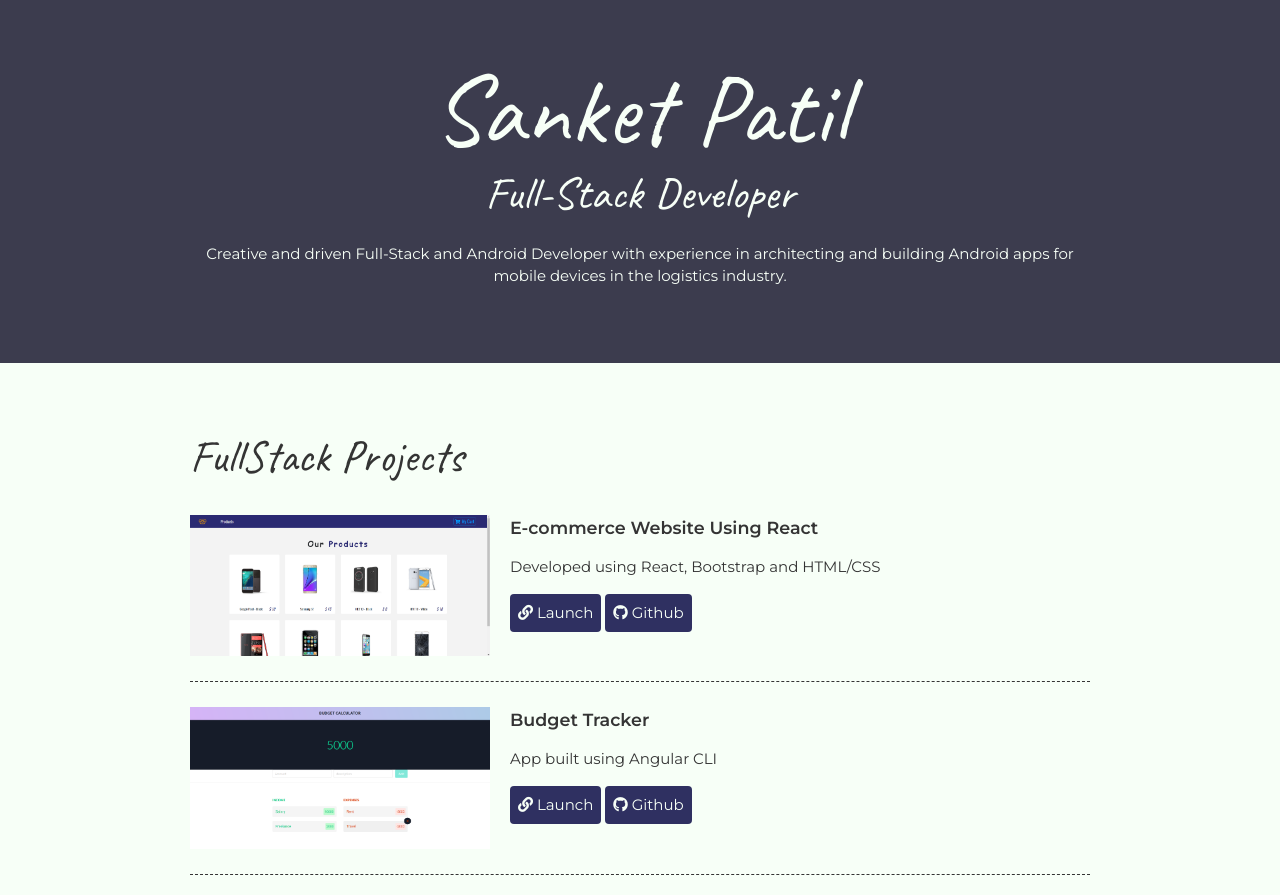
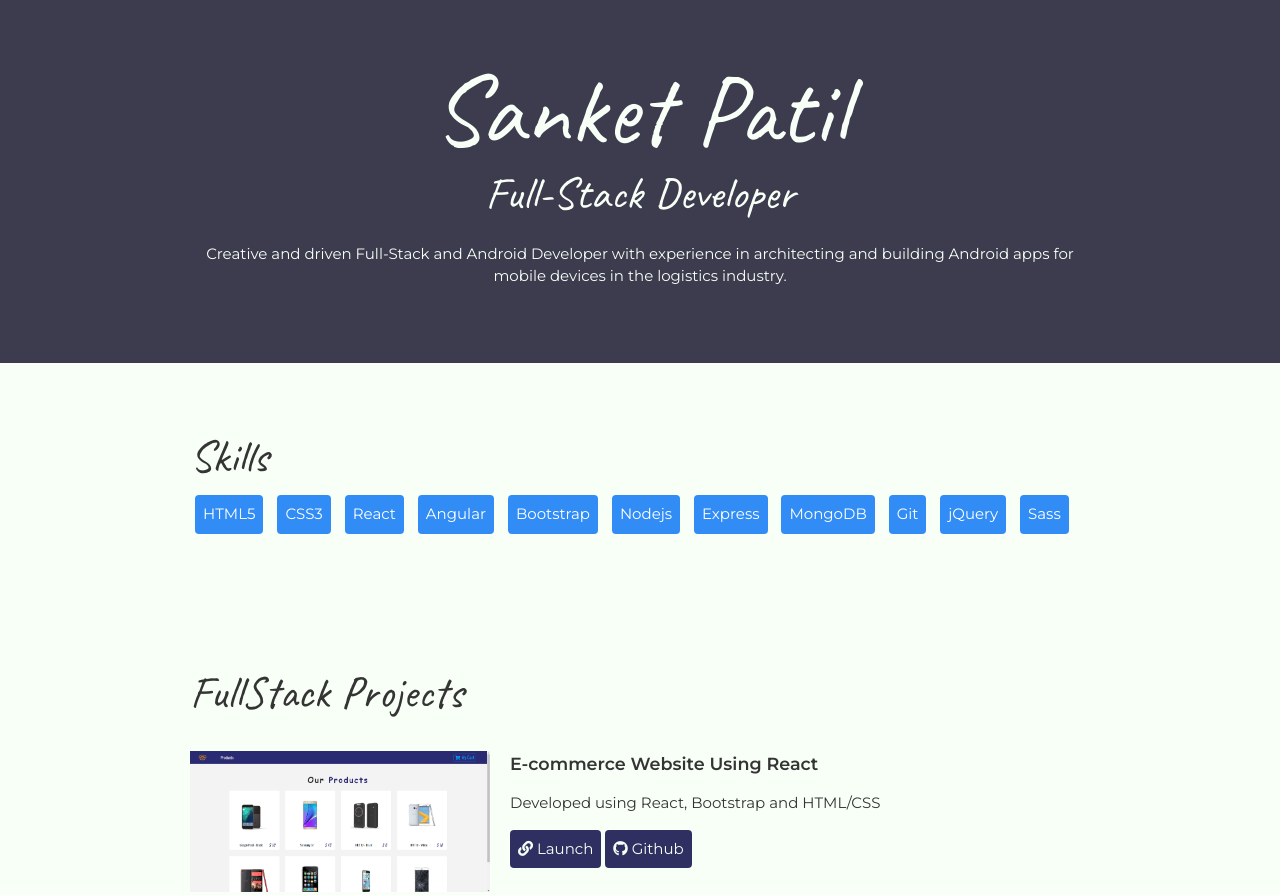
Before and after one commit to sannp/Portfolio-V1, a plain HTML site: page public/index.html in a window 1280 px wide. Shown: the top 895 px of the page. Drawn offline with Linux system fonts and the light colour scheme.

Commit message:
Added Skills

```diff
--- a/public/css/styles.css
+++ b/public/css/style.scss
@@ -69,7 +69,24 @@ h3 {
 .divider > section:last-of-type {
   border-bottom: none;
 }
+/* Skills
+------------------------------------*/
+.skills {
+  background: #F7FFF7;
 
+  a {
+    color: #fff;
+    background: rgb(49, 140, 245);
+    text-decoration: none;
+    padding: 8px;
+    margin: 5px;
+    border-radius: 4px;
+    display: inline-block;
+  }
+  a:hover {
+    background: lighten( rgb(49, 140, 245), 20);
+  }
+}
 
 /* Profile
 ------------------------------------*/
@@ -83,20 +100,23 @@ header {
 ------------------------------------*/
 .projects {
   background: #F7FFF7;
-}
-.projects a {
+
+  a {
     color: #2F3061;
   }
-.projects .btn {
+  .btn {
     color: #F7FFF7;
     background: #2F3061;
     text-decoration: none;
     padding: 8px;
     border-radius: 4px;
     display: inline-block;
+    transition: all 0.2s;
   }
-.projects .btn:hover {
+  .btn:hover {
+    transform: scale(1.1);
     background: rgba(47, 48, 97, 80%);
+  }
 }
 .project-item {
   overflow: hidden;
@@ -125,7 +145,7 @@ header {
   margin: auto;
 }
 .html-grid img {
-  transition: all 0.3s;
+  transition: all 0.2s;
   max-width: 100%;
 }
 .html-grid img:hover {
@@ -151,7 +171,7 @@ header {
   margin: auto;
 }
 .javascript-grid img {
-  transition: all 0.3s;
+  transition: all 0.2s;
   width: 100%;
   max-width: 100%;
 }
--- a/public/index.html
+++ b/public/index.html
@@ -3,10 +3,11 @@
   <head>
     <meta charset="UTF-8">
     <meta name="viewport" content="width=device-width, initial-scale=1.0">
+    <meta name="description" content="Sanket Patil | Full Stack Developer | Front End Developer | UI Developer | Freelancer">
     <link href="https://fonts.googleapis.com/css?family=Caveat|Montserrat:400,600&display=swap" rel="stylesheet">
     <link rel="icon" href="images/logo.ico">
     <link rel="stylesheet" href="https://use.fontawesome.com/releases/v5.3.1/css/all.css" integrity="sha384-mzrmE5qonljUremFsqc01SB46JvROS7bZs3IO2EmfFsd15uHvIt+Y8vEf7N7fWAU" crossorigin="anonymous">
-    <link rel="stylesheet" href="css/styles.css">
+    <link rel="stylesheet" href="css/style.css">
     <title>Sanket Patil | Full-Stack Developer</title>
   </head>
   <body>
@@ -16,10 +17,27 @@
         <div class="content-wrap">
           <h1>Sanket Patil</h1>
           <h2>Full-Stack Developer</h2>
-
           <p>Creative and driven Full-Stack and Android Developer with experience in architecting and building Android apps for mobile devices in the logistics industry. </p>
         </div>
       </header>
+
+      <!-- ************ SKILLS ************ -->
+      <section class="skills">
+        <div class="content-wrap">
+          <h2>Skills</h2>
+          <a class="btn" href="pdfs/HTML5_Certification.pdf">HTML5</a>
+          <a class="btn" href="pdfs/Front_End_Developer.pdf">CSS3</a>
+          <a class="btn" href="pdfs/Front_End_Developer.pdf">React</a>
+          <a class="btn" href="pdfs/Front_End_Developer.pdf">Angular</a>
+          <a class="btn" href="pdfs/Bootstrap4_Certification.pdf">Bootstrap</a>
+          <a class="btn" href="#">Nodejs</a>
+          <a class="btn" href="#">Express</a>
+          <a class="btn" href="#">MongoDB</a>
+          <a class="btn" href="#">Git</a>
+          <a class="btn" href="#">jQuery</a>
+          <a class="btn" href="#">Sass</a>
+        </div>
+      </section>
 
       <!-- ************ PROJECTS / PORTFOLIO  ************** -->
       <section class="projects">
```
Also changed, not shown: public/css/style.css (added), 5 other files. Lines whose indentation alone changed are shown as unchanged.
